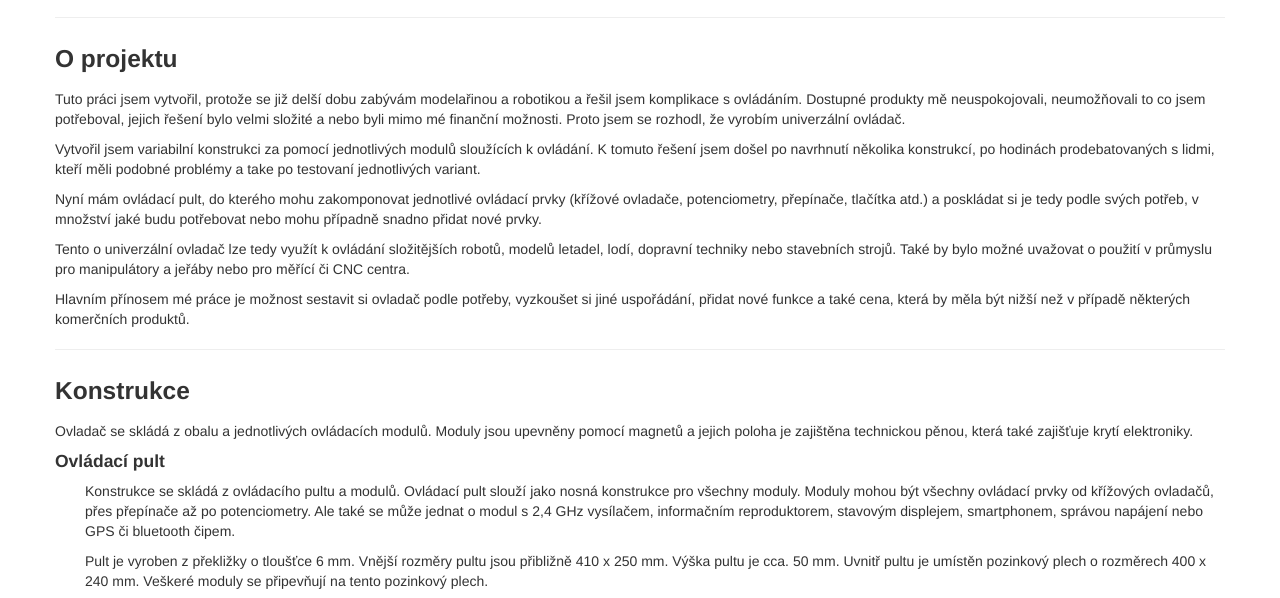
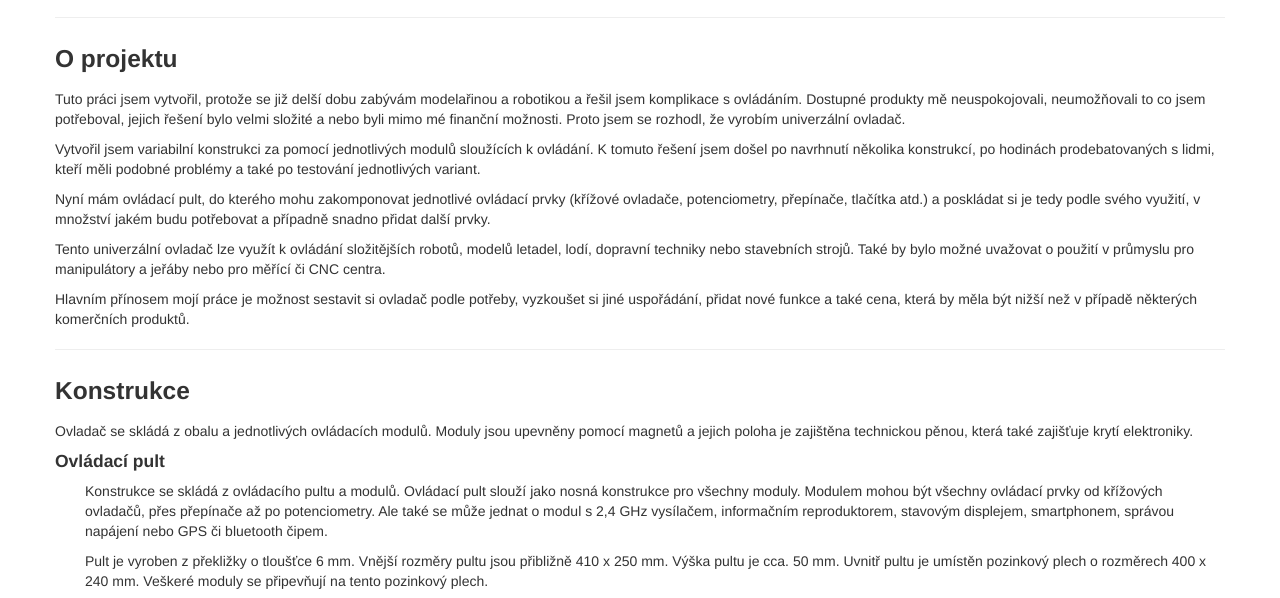
Before and after one commit to JarekParal/yunicontrol, a plain HTML site: page _test/index.html in a window 1280 px wide. Shown: the part 163-761 px from the top of the page. Drawn offline with nearby package versions, Linux system fonts and the light colour scheme.

Commit message:
Corrected grammatical mistakes in the text.

```diff
--- a/_test/index.html
+++ b/_test/index.html
@@ -47,10 +47,9 @@
 						<li><a style="cursor: pointer;" onclick="do_scroll('#utilize');">Využití</a></li>
 						<li><a style="cursor: pointer;" onclick="do_scroll('#contribution');">Přínosy</a></li>
 						<li><a style="cursor: pointer;" onclick="do_scroll('#competitions');">Soutěže</a></li>
-
+						<!--
 						<li><a style="cursor: pointer;" onclick="do_scroll('#thanks');">Poděkování</a></li>
 						<li><a style="cursor: pointer;" onclick="do_scroll('#links');">Zajímavé odkazy</a></li>
-						<!--
 						<li><a style="cursor: pointer;" onclick="do_scroll('#aboutme');">O mně</a></li>
 						-->
 						<li style="margin-left: 50px"><a href="index.html">..</a></li>
@@ -68,19 +67,19 @@
 
 		<h3 id="about">O projektu</h3>
 		<p>
-			Tuto práci jsem vytvořil, protože se již delší dobu zabývám modelařinou a robotikou a řešil jsem komplikace s ovládáním. Dostupné produkty mě neuspokojovali, neumožňovali to co jsem potřeboval, jejich řešení bylo velmi složité a nebo byli mimo mé finanční možnosti. Proto jsem se rozhodl, že vyrobím univerzální ovládač.
+			Tuto práci jsem vytvořil, protože se již delší dobu zabývám modelařinou a robotikou a řešil jsem komplikace s ovládáním. Dostupné produkty mě neuspokojovali, neumožňovali to co jsem potřeboval, jejich řešení bylo velmi složité a nebo byli mimo mé finanční možnosti. Proto jsem se rozhodl, že vyrobím univerzální ovladač.
 		</p>
 		<p>
-			Vytvořil jsem variabilní konstrukci za pomocí jednotlivých modulů sloužících k ovládání. K tomuto řešení jsem došel po navrhnutí několika konstrukcí, po hodinách prodebatovaných s lidmi, kteří měli podobné problémy a take po testovaní jednotlivých variant.
+			Vytvořil jsem variabilní konstrukci za pomocí jednotlivých modulů sloužících k ovládání. K tomuto řešení jsem došel po navrhnutí několika konstrukcí, po hodinách prodebatovaných s lidmi, kteří měli podobné problémy a také po testování jednotlivých variant.
 		</p>
 		<p>
-			Nyní mám ovládací pult, do kterého mohu zakomponovat jednotlivé ovládací prvky (křížové ovladače, potenciometry, přepínače, tlačítka atd.) a poskládat si je tedy podle svých potřeb, v množství jaké budu potřebovat nebo mohu případně snadno přidat nové prvky.
+			Nyní mám ovládací pult, do kterého mohu zakomponovat jednotlivé ovládací prvky (křížové ovladače, potenciometry, přepínače, tlačítka atd.) a poskládat si je tedy podle svého využití, v množství jakém budu potřebovat a případně snadno přidat další prvky.
 		</p>
 		<p>
-			Tento o univerzální ovladač lze tedy využít k ovládání složitějších robotů, modelů letadel, lodí, dopravní techniky nebo stavebních strojů. Také by bylo možné uvažovat o použití v průmyslu pro manipulátory a jeřáby nebo pro měřící či CNC centra.
+			Tento univerzální ovladač lze využít k ovládání složitějších robotů, modelů letadel, lodí, dopravní techniky nebo stavebních strojů. Také by bylo možné uvažovat o použití v průmyslu pro manipulátory a jeřáby nebo pro měřící či CNC centra.
 		</p>
 		<p>
-			Hlavním přínosem mé práce je možnost sestavit si ovladač podle potřeby, vyzkoušet si jiné uspořádání, přidat nové funkce a také cena, která by měla být nižší než v případě některých komerčních produktů.
+			Hlavním přínosem mojí práce je možnost sestavit si ovladač podle potřeby, vyzkoušet si jiné uspořádání, přidat nové funkce a také cena, která by měla být nižší než v případě některých komerčních produktů.
 		</p>
 
 		<hr>
@@ -90,7 +89,7 @@
 		</p>
 		<h4>Ovládací pult</h4>
 		<p style="margin-left: 30px">
-			Konstrukce se skládá z ovládacího pultu a modulů. Ovládací pult slouží jako nosná konstrukce pro všechny moduly. Moduly mohou být všechny ovládací prvky od křížových ovladačů, přes přepínače až po potenciometry. Ale také se může jednat o modul s 2,4 GHz vysílačem, informačním reproduktorem, stavovým displejem, smartphonem, správou napájení nebo GPS či bluetooth čipem.
+			Konstrukce se skládá z ovládacího pultu a modulů. Ovládací pult slouží jako nosná konstrukce pro všechny moduly. Modulem mohou být všechny ovládací prvky od křížových ovladačů, přes přepínače až po potenciometry. Ale také se může jednat o modul s 2,4 GHz vysílačem, informačním reproduktorem, stavovým displejem, smartphonem, správou napájení nebo GPS či bluetooth čipem.
 		</p>
 		<p style="margin-left: 30px">
 			Pult je vyroben z překližky o tloušťce 6 mm. Vnější rozměry pultu jsou přibližně 410 x 250 mm. Výška pultu je cca. 50 mm. Uvnitř pultu je umístěn pozinkový plech o rozměrech 400 x 240 mm. Veškeré moduly se připevňují na tento pozinkový plech.
@@ -245,6 +244,7 @@
 		<p>
 		Soupis jednotlivých soutěží i s výsledky a s odkazy na dokumentaci naleznete níže.
 		</p>
+
 		<h4>Eurobot Starter 2011</h4>
 		<p style="margin-left: 30px">
 			V roce 2011 jsem se se svým týmem zúčastnil celostátní soutěže Eurobot Starter v Praze, kde jsme s našim robotem (jmenoval se Chessbot) i díky přesnému a rychlému ovládání, vytvořeném v rámci tohoto projektu, vyhráli 1. místo.
@@ -256,7 +256,7 @@
 
 		<h4>Bear Rescue Beginner 2012 a 2013</h4>
 		<p style="margin-left: 30px">
-			Jelikož soutěž Eurobot Starter zanikla, přešli jsem na soutěž Bear Rescue Beginner, která se také konála v Praze v rámci Robotického dne 2012/2013.
+			Jelikož soutěž Eurobot Starter zanikla, přešli jsem na soutěž Bear Rescue Beginner, která se také konala v Praze v rámci Robotického dne 2012/2013.
 		</p>
 		<p style="margin-left: 30px">
 			V roce 2012 jsme po napínavém finálovém zápase skončili druzí, avšak o rok později, v roce 2013, jsme s novým týmem znovu dosáhli na absolutní vítězství.
@@ -292,7 +292,7 @@
 		</p>
 		<p style="margin-left: 30px">
 			Ta byla založena na konceptu ovládacích modulů, které se vkládají do obalu ovladače a mohu si jejich rozložení libovolně upravovat a měnit.
-			Hlavní změny se odehráli v oblasti elektroniky, kde přešel na novou koncepci a vytvořil tak od základu úplně novou elektroniku.
+			Hlavní změny se odehráli v oblasti elektroniky, kde jsem přešel na novou koncepci a vytvořil tak od základu úplně novou elektroniku.
 		</p>
 		<p style="margin-left: 30px">
 			V roce 2012 jsme vyhrál 1. místo v krajském kole a postoupil jsem do celostátní přehlídky, která se ten rok konala v Kutné Hoře. V celostátním kole jsem byl devátý, ale i kvůli velmi vysoké kvalitě ostatních prací, jsem byl s výsledkem spokojen.
@@ -335,7 +335,6 @@
 		<p style="margin-left: 30px">
 			Pro více informací navštivte <a href="http://www.utee.feec.vutbr.cz/site/iet/?q=cs/soutez-mikrokontrolery-leti">web</a> soutěže.
 		</p>
-
 
 
 
@@ -479,6 +478,7 @@
 		</p>
 
 
+
         <div align="center">
             <small>Tahle stránka používá <a href="http://twitter.github.com/bootstrap/">Twitter bootstrap</a></small>
         </div>
```
